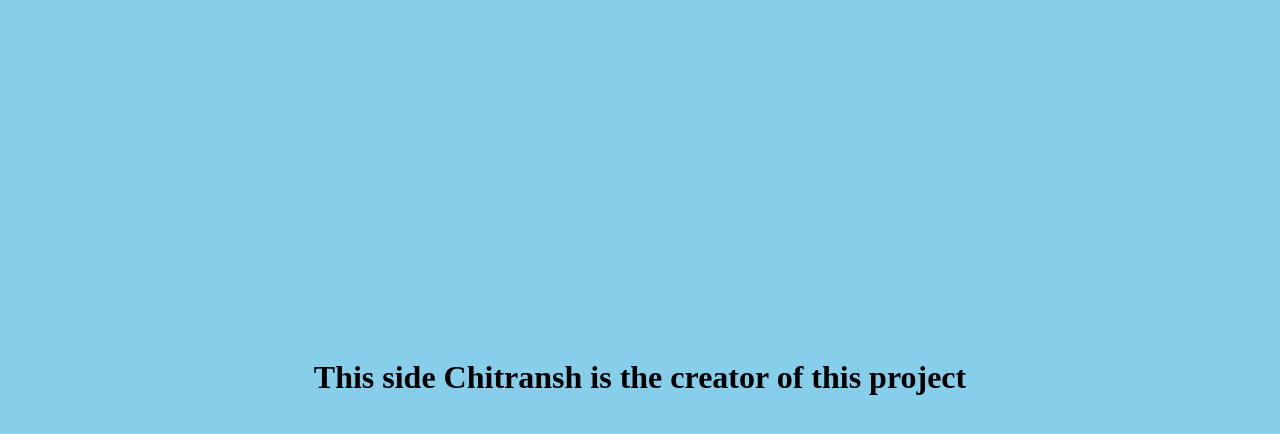
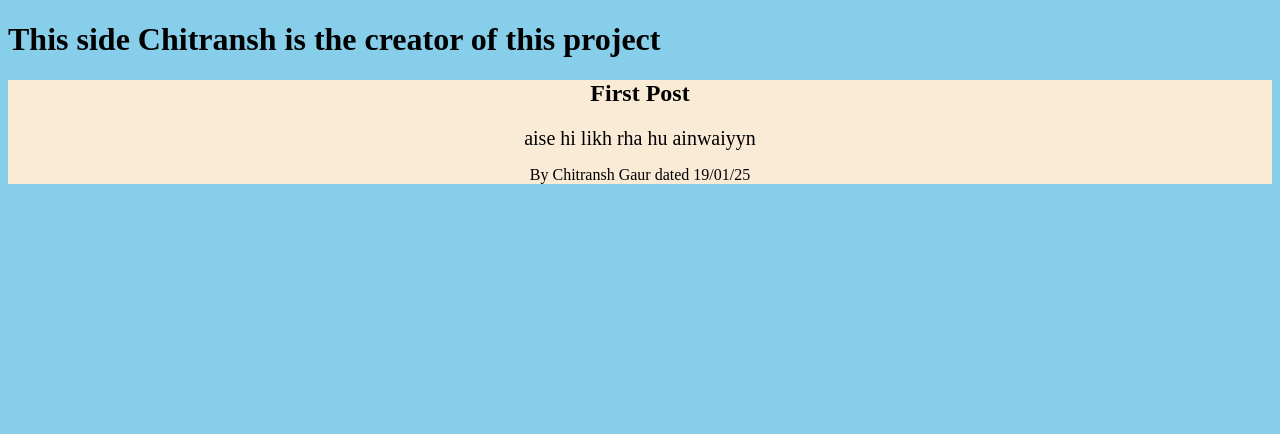
Before and after one commit to chitranshcodes/Flask-blog, a Flask app: page /home in a window 1280 px wide. Shown: the top 434 px of the page. Run offline with Flask 3, Linux system fonts and the light colour scheme.

Commit message:
First Dummy Post added

```diff
--- a/flaskblog.py
+++ b/flaskblog.py
@@ -1,10 +1,18 @@
 from flask import Flask,render_template
 app=Flask(__name__)
+posts=[
+{
+    "title":"First Post",
+    "author":"Chitransh Gaur",
+    "Date_Posted":"19/01/25",
+    "content":"aise hi likh rha hu ainwaiyyn"
+}
 
+]
 
 @app.route('/home')
 def home():
-    return render_template('home.html')
+    return render_template('home.html', posts=posts)
 
 @app.route('/about')
 def about():
--- a/templates/home.html
+++ b/templates/home.html
@@ -7,8 +7,13 @@
     <style>
         body{
             background-color: skyblue;
+        }
+        pc{
+            font-size: 20px;
+        }
+        div{
+            background-color: antiquewhite;
             text-align: center;
-            padding-top: 330px;
         }
     </style>
 </head>
@@ -16,5 +21,12 @@
     <h1>
         This side Chitransh is the creator of this project
     </h1>
+    <div class="posts">
+    {% for post in posts %}
+    <h2> {{ post.title }} </h2>
+    <pc>{{ post.content }}</pc>
+    <p>By {{ post.author }} dated {{post.Date_Posted}}</p>
+    {% endfor %}
+    </div>
 </body>
 </html>
```
